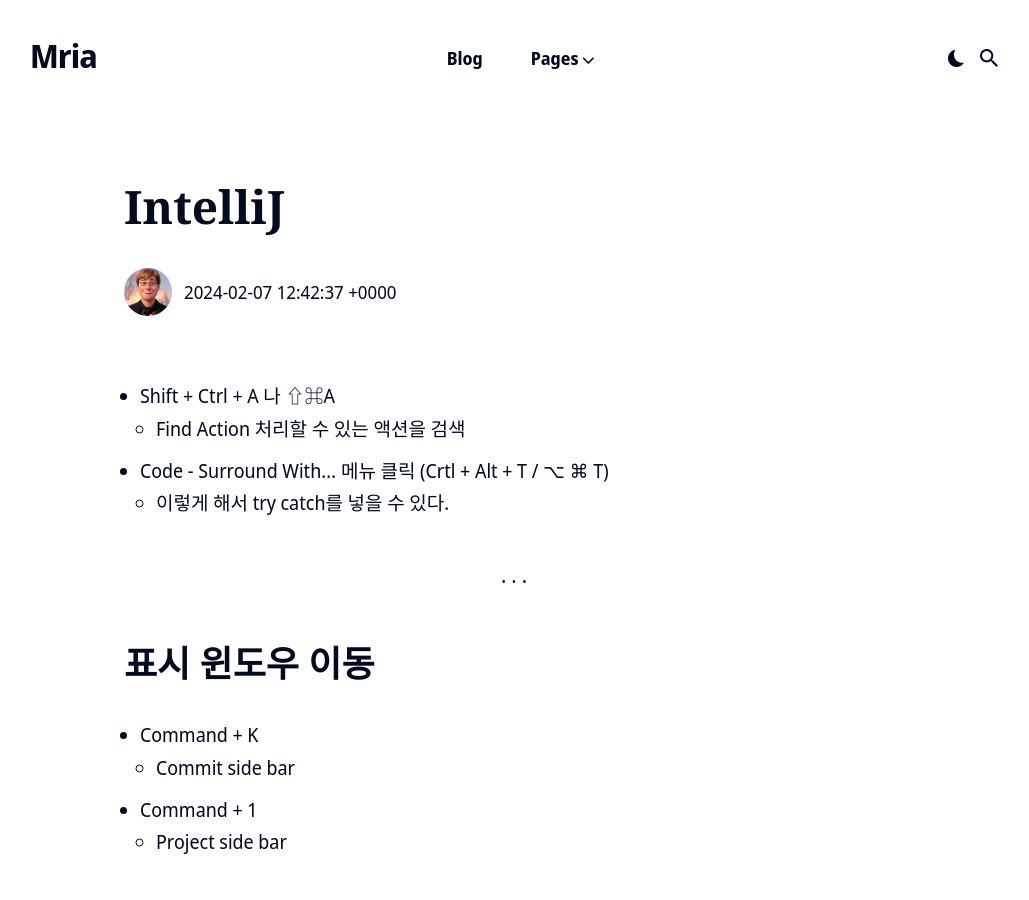
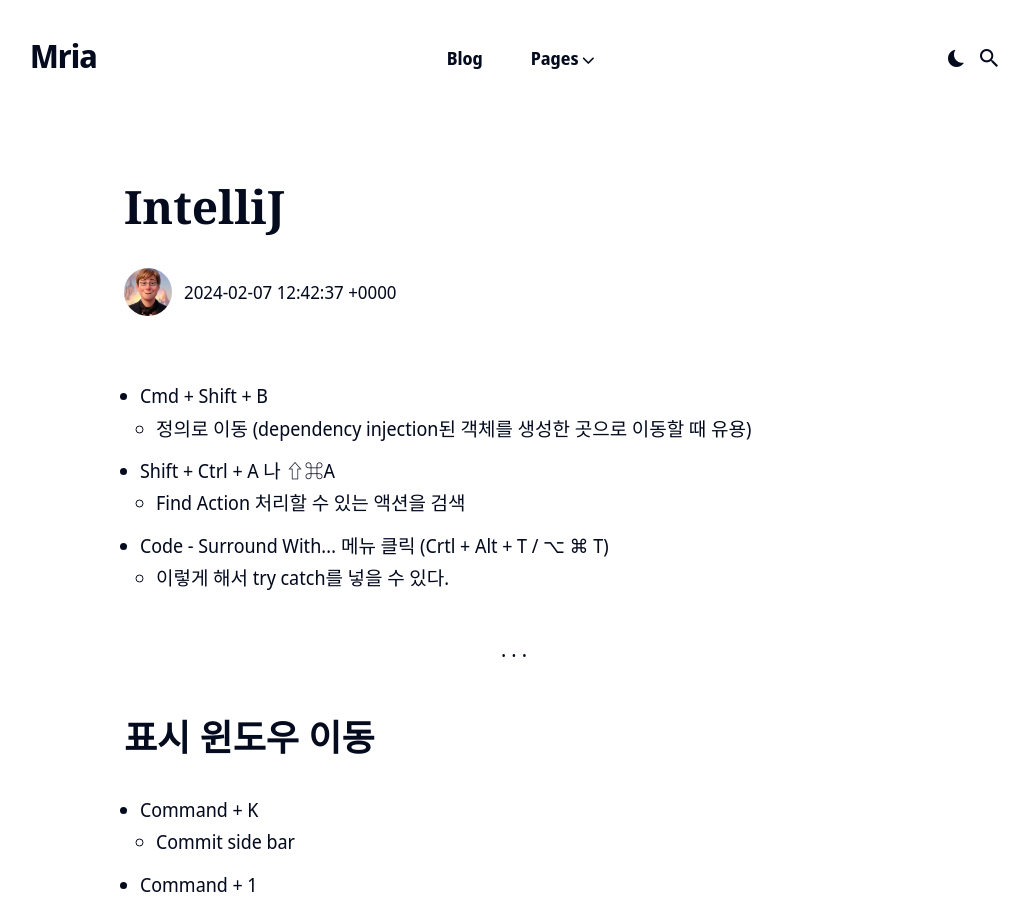
Before and after one commit to hahabattery/hahabattery.github.io, a Jekyll site: the page built from _pages/tools/editors/ItelliJ.md, in a window 1280 px wide and 900 px high. Shown: the whole window, without its empty margins (126-1155 px from the left). Built offline with Jekyll 4.4.1, drawn with Linux system fonts in a browser that asks for light colours; nearby versions of some CDN libraries.

Commit message:
Update ItelliJ.md

```diff
--- a/_pages/tools/editors/ItelliJ.md
+++ b/_pages/tools/editors/ItelliJ.md
@@ -7,7 +7,8 @@
 ---
 
 
-
+ * Cmd + Shift + B
+   + 정의로 이동 (dependency injection된 객체를 생성한 곳으로 이동할 때 유용)
 
  * Shift + Ctrl + A 나 ⇧⌘A
    * Find Action 처리할 수 있는 액션을 검색
```
